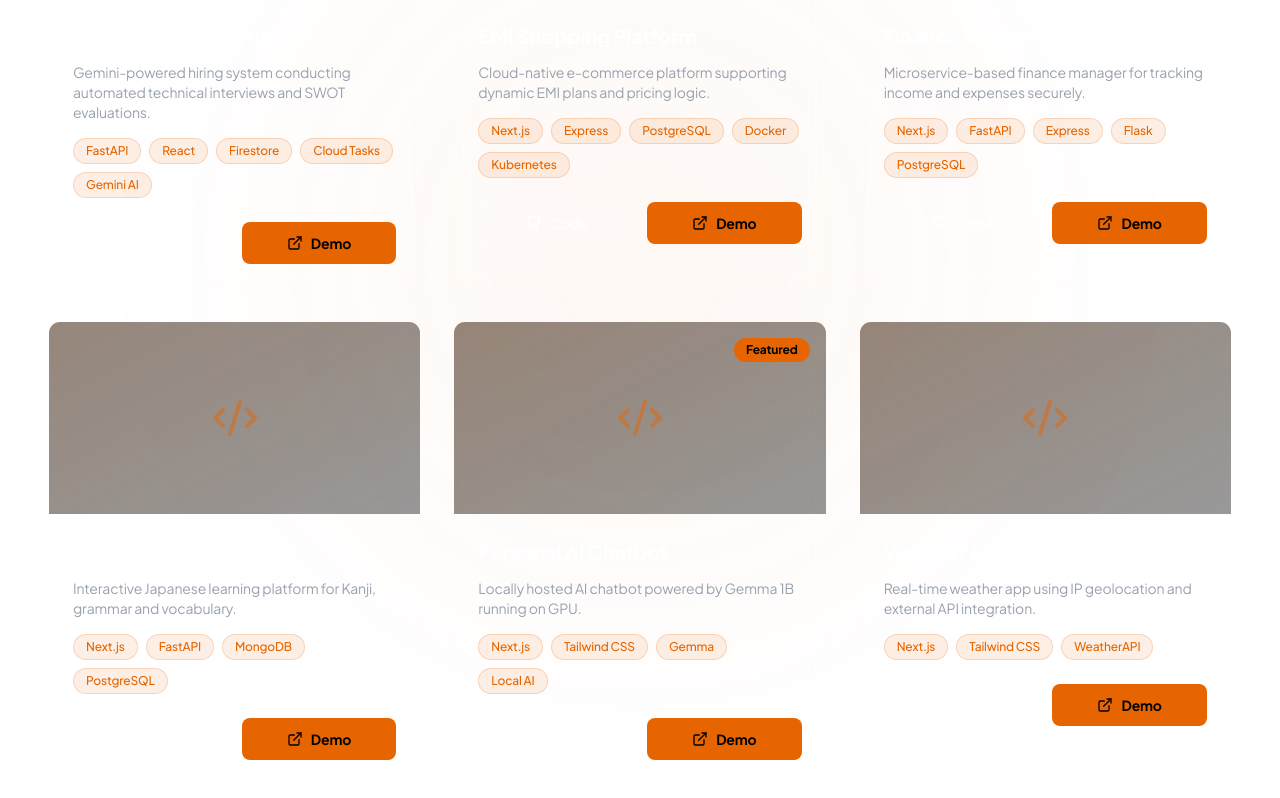
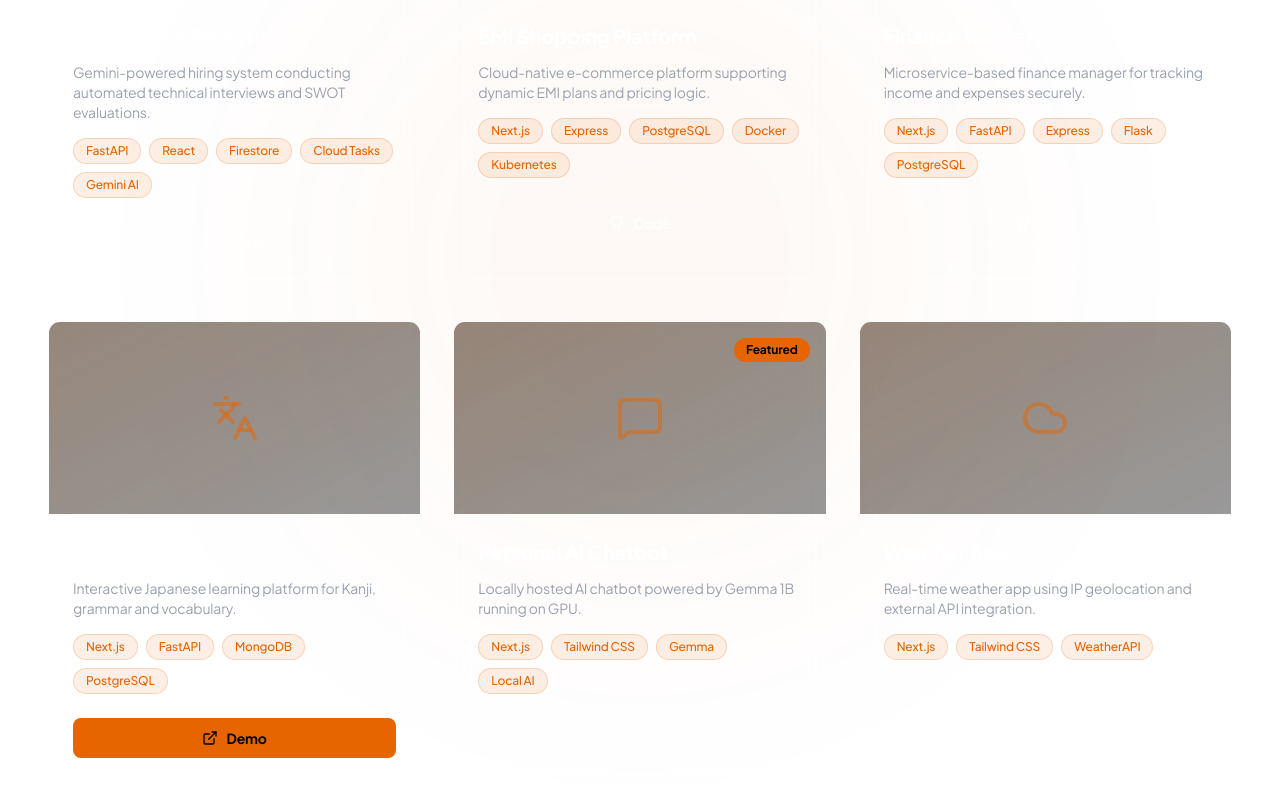
Before and after one commit to half-skirmish/portfolio-2026, a Next.js app: page / in a window 1280 px wide. Shown: the part 2877-3675 px from the top of the page. Built offline with nearby package versions, Linux system fonts and the light colour scheme.

Commit message:
feat: Updated live links for projects

```diff
--- a/components/Projects.jsx
+++ b/components/Projects.jsx
@@ -1,7 +1,7 @@
 "use client";
 
 import { motion } from "framer-motion";
-import { Github, ExternalLink, Code2 } from "lucide-react";
+import { Github, ExternalLink, Brain, ShoppingCart, Wallet, Languages, MessageSquare, Cloud } from "lucide-react";
 import Image from "next/image";
 
 export default function Projects() {
@@ -12,8 +12,9 @@ export default function Projects() {
     description: "Gemini-powered hiring system conducting automated technical interviews and SWOT evaluations.",
     techStack: ["FastAPI", "React", "Firestore", "Cloud Tasks", "Gemini AI"],
     image: "/projects/ai-interview.jpg",
-    githubLink: "https://github.com/naman-1905",
-    liveLink: "https://your-live-demo.com",
+    icon: Brain,
+    githubLink: "https://github.com/naman-1905/AI-Interview-Platform",
+    liveLink: null,
     featured: false
   },
   {
@@ -22,8 +23,9 @@ export default function Projects() {
     description: "Cloud-native e-commerce platform supporting dynamic EMI plans and pricing logic.",
     techStack: ["Next.js", "Express", "PostgreSQL", "Docker", "Kubernetes"],
     image: "/projects/emi.jpg",
-    githubLink: "https://github.com/naman-1905",
-    liveLink: "https://your-live-demo.com",
+    icon: ShoppingCart,
+    githubLink: "https://github.com/naman-1905/EMI-Shopping-App",
+    liveLink: null,
     featured: false
   },
   {
@@ -32,8 +34,9 @@ export default function Projects() {
     description: "Microservice-based finance manager for tracking income and expenses securely.",
     techStack: ["Next.js", "FastAPI", "Express", "Flask", "PostgreSQL"],
     image: "/projects/finance.jpg",
-    githubLink: "https://github.com/naman-1905",
-    liveLink: "https://your-live-demo.com",
+    icon: Wallet,
+    githubLink: "https://github.com/naman-1905/EMI-Shopping-App",
+    liveLink: null,
     featured: false
   },
   {
@@ -42,8 +45,9 @@ export default function Projects() {
     description: "Interactive Japanese learning platform for Kanji, grammar and vocabulary.",
     techStack: ["Next.js", "FastAPI", "MongoDB", "PostgreSQL"],
     image: "/projects/kahichan.jpg",
-    githubLink: "https://github.com/naman-1905",
-    liveLink: "https://your-live-demo.com",
+    icon: Languages,
+    githubLink: null,
+    liveLink: "https://kahichan.com",
     featured: false
   },
   {
@@ -52,8 +56,9 @@ export default function Projects() {
   description: "Locally hosted AI chatbot powered by Gemma 1B running on GPU.",
   techStack: ["Next.js", "Tailwind CSS", "Gemma", "Local AI"],
   image: "/projects/chatbot.jpg",
-  githubLink: "https://github.com/naman-1905",
-  liveLink: "https://ai.halfskirmish.com",
+  icon: MessageSquare,
+  githubLink: "https://github.com/naman-1905/AI-Chatbot",
+  liveLink: null,
   featured: true
 },
   {
@@ -62,8 +67,9 @@ export default function Projects() {
   description: "Real-time weather app using IP geolocation and external API integration.",
   techStack: ["Next.js", "Tailwind CSS", "WeatherAPI"],
   image: "/projects/weather.jpg",
+  icon: Cloud,
   githubLink: "https://github.com/naman-1905/Weather-App",
-  liveLink: "https://your-live-demo.com",
+  liveLink: null,
   featured: false
 }
   ];
@@ -122,7 +128,10 @@ export default function Projects() {
           whileInView="visible"
           viewport={{ once: true, margin: "-100px" }}
         >
-          {projects.map((project) => (
+          {projects.map((project) => {
+            const IconComponent = project.icon;
+
+            return (
               <motion.div
                 key={project.id}
                 variants={itemVariants}
@@ -132,9 +141,9 @@ export default function Projects() {
               >
                 {/* Project Image */}
                 <div className="relative w-full h-48 bg-gradient-to-br from-[#e66500]/20 to-transparent overflow-hidden">
-                {/* Placeholder - Replace with actual Image component when you have images */}
+                  {/* Placeholder with project icon */}
                   <div className="w-full h-full flex items-center justify-center bg-black/40">
-                  <Code2 size={48} className="text-[#e66500]/50" />
+                    <IconComponent size={48} className="text-[#e66500]/50" />
                   </div>
                   {/*
                   <Image
@@ -179,29 +188,33 @@ export default function Projects() {
 
                   {/* Links */}
                   <div className="flex gap-3">
+                    {project.githubLink && (
                       <a
                         href={project.githubLink}
                         target="_blank"
                         rel="noopener noreferrer"
-                    className="flex-1 flex items-center justify-center gap-2 px-4 py-2.5 rounded-lg
+                        className={`${project.liveLink ? 'flex-1' : 'flex-1'} flex items-center justify-center gap-2 px-4 py-2.5 rounded-lg
                                bg-white/5 border border-white/20 text-white text-sm font-medium
-                             hover:bg-white/10 hover:border-[#e66500]/50 transition-all duration-300"
+                               hover:bg-white/10 hover:border-[#e66500]/50 transition-all duration-300`}
                       >
                         <Github size={16} />
                         Code
                       </a>
+                    )}
 
+                    {project.liveLink && (
                       <a
                         href={project.liveLink}
                         target="_blank"
                         rel="noopener noreferrer"
-                    className="flex-1 flex items-center justify-center gap-2 px-4 py-2.5 rounded-lg
+                        className={`${project.githubLink ? 'flex-1' : 'flex-1'} flex items-center justify-center gap-2 px-4 py-2.5 rounded-lg
                                bg-[#e66500] text-black text-sm font-bold
-                             hover:bg-[#e66500]/90 transition-all duration-300"
+                               hover:bg-[#e66500]/90 transition-all duration-300`}
                       >
                         <ExternalLink size={16} />
                         Demo
                       </a>
+                    )}
                   </div>
                 </div>
 
@@ -212,7 +225,8 @@ export default function Projects() {
                      }}
                 />
               </motion.div>
-          ))}
+            );
+          })}
         </motion.div>
 
         {/* View All Projects Button */}
@@ -224,7 +238,7 @@ export default function Projects() {
           transition={{ delay: 0.5, duration: 0.6 }}
         >
           <a
-            href="https://github.com/yourusername"
+            href="https://github.com/naman-1905"
             target="_blank"
             rel="noopener noreferrer"
             className="inline-flex items-center gap-2 px-8 py-3 rounded-lg
```
Lines whose indentation alone changed are shown as unchanged.
